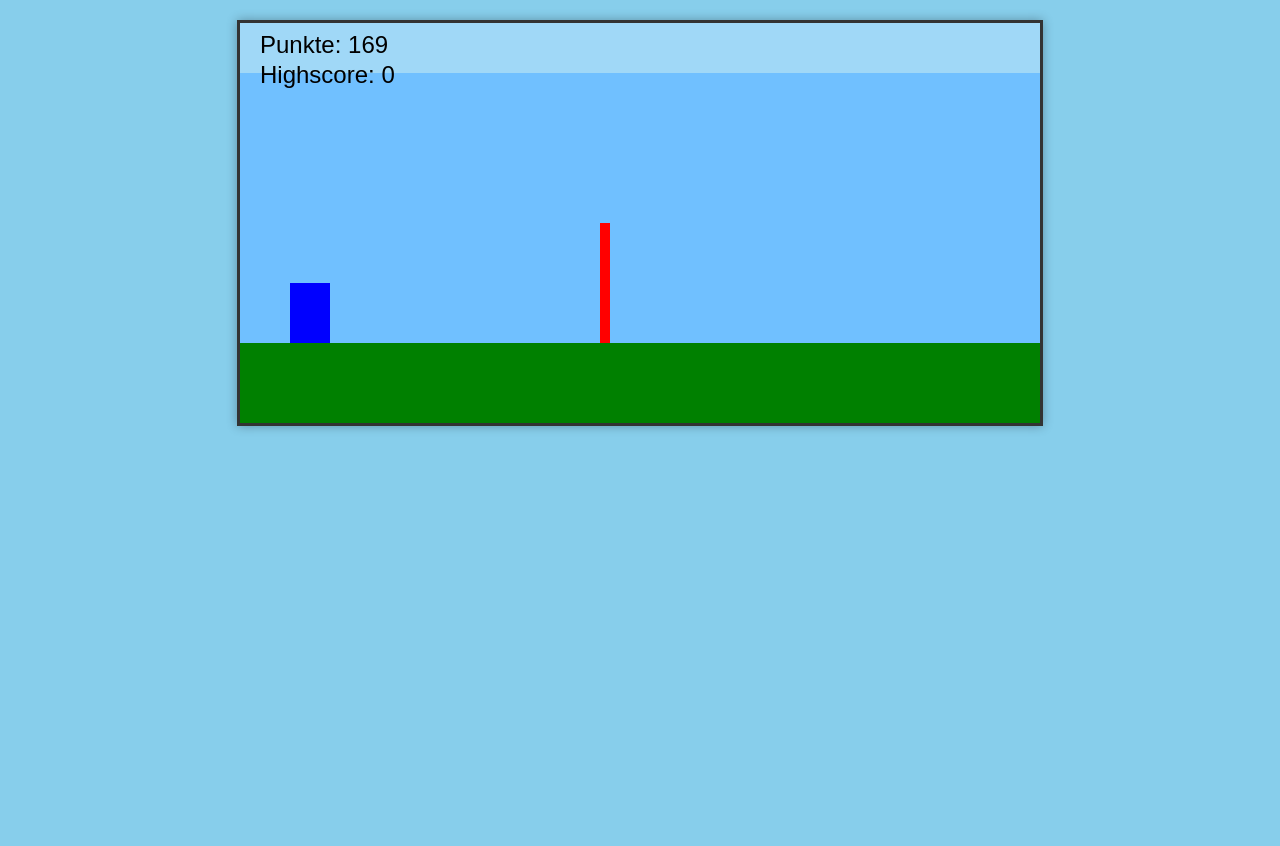
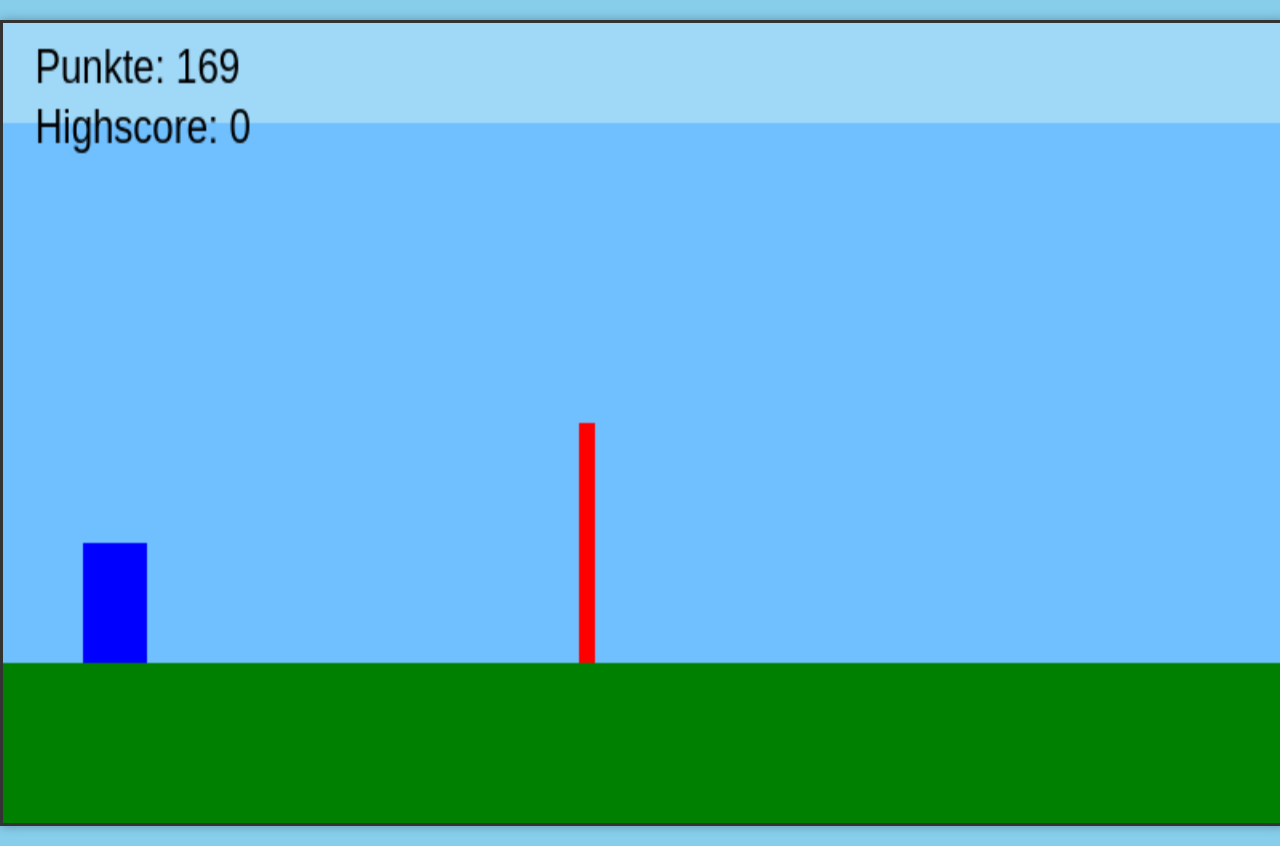
Before and after one commit to Julian-9734/09IF-endlessrunner, a plain HTML site: page index.html in a window 1280 px wide. Both pictures are taken after a click on the button "Starten". Before the commit the page ends 800 px from the top, so only its background shows below. Drawn offline with Linux system fonts and the light colour scheme.

Commit message:
Update style.css

```diff
--- a/style.css
+++ b/style.css
@@ -15,6 +15,13 @@ body {
   margin: 20px auto;
   border: 3px solid #333;
   box-shadow: 0 0 10px rgba(0,0,0,0.3);
+}
+
+canvas {
+  touch-action: none; /* verhindert ungewolltes Scrollen/Ziehen auf Mobilgeräten */
+  width: 100vw;
+  height: 100vh;
+  display: block;
 }
 
 /* Menü Styles */
```
